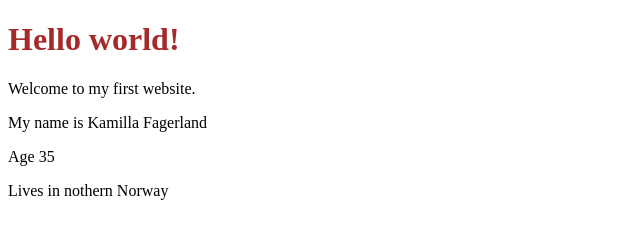
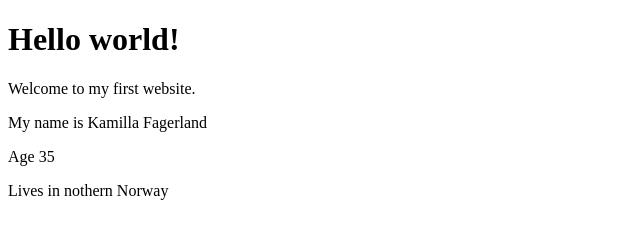
Before and after one commit to KamlaF/Design1, a plain HTML site: page index.html in a window 1280 px wide. Shown: the whole page, without its empty margins (0-640 px from the left). Drawn offline with Linux system fonts and the light colour scheme; files that its build step writes are made by us from their sources.

Commit message:
Deleted css

```diff
--- a/index.html
+++ b/index.html
@@ -1,8 +1,6 @@
 <!DOCTYPE html>
 <html>
   <head>
-    <link href="style.css" rel="stylesheet">
-
     <title>My first website</title>
   </head>
   <body>
--- a/style.css/style.css
+++ /dev/null
@@ -1,2 +0,0 @@
-h1{
- color: brown;}
```
